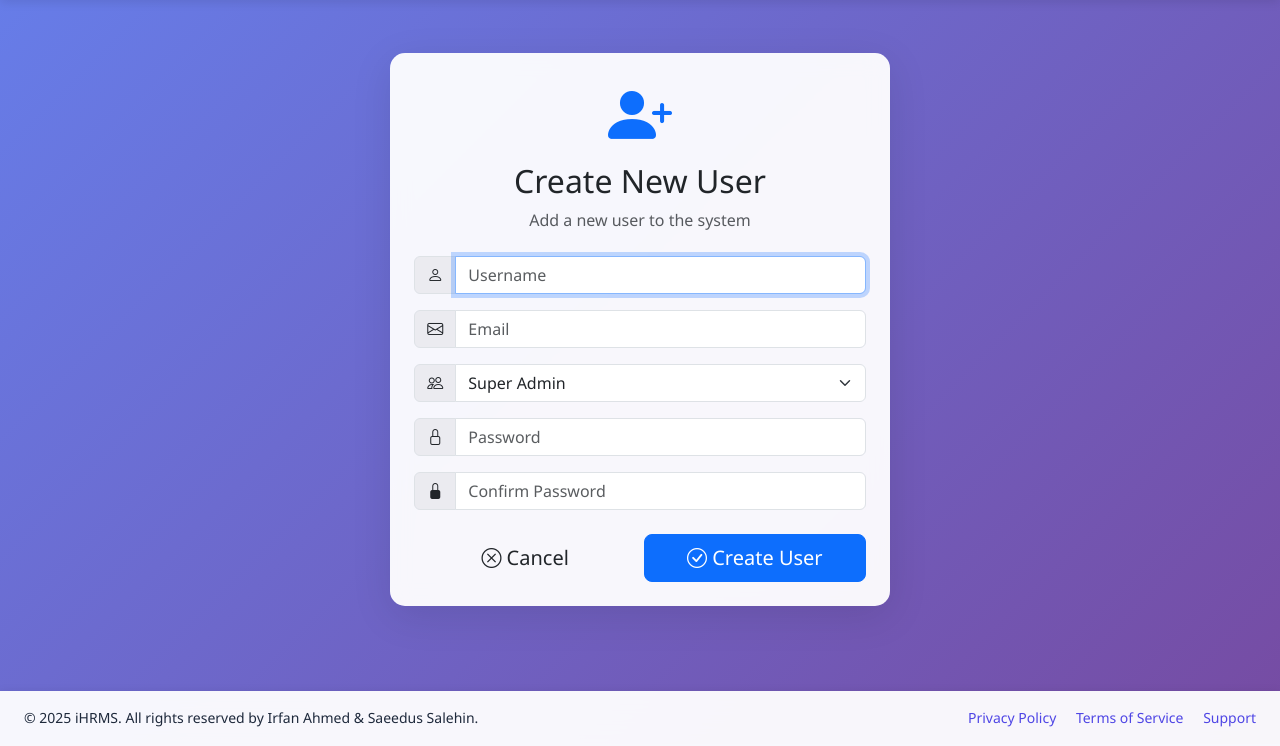
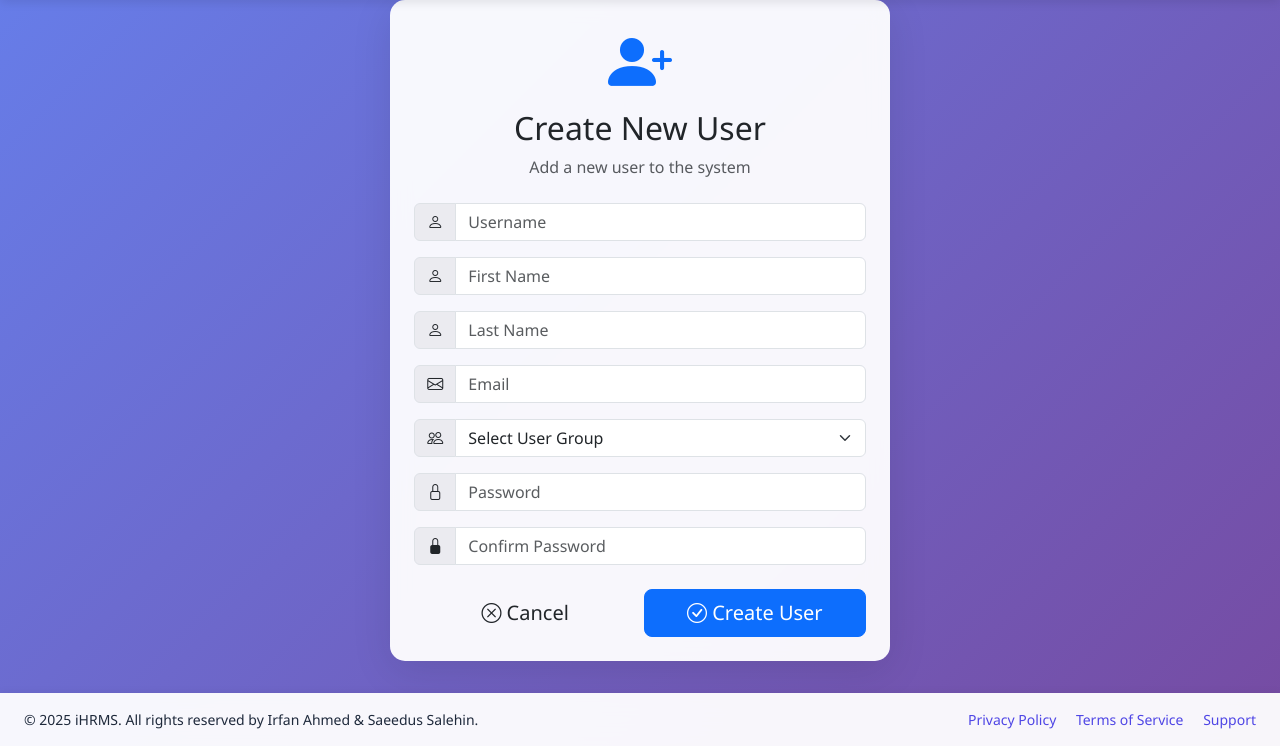
Before and after one commit to myself-Irfan/hrms, a Django app: page /create_user/ in a window 1280 px wide. Shown: the part 56-802 px from the top of the page. Run offline with Django 5.2, Linux system fonts and the light colour scheme; the visitor is signed in with stand-in values (Sample User, id 1); parts of the project's set-up code (start-up, migrations or seed data) failed here and were passed over; some libraries are stand-ins or nearby versions.

Commit message:
basic account creation - WIP

```diff
--- a/accounts/apps.py
+++ b/accounts/apps.py
@@ -1,4 +1,5 @@
 from django.apps import AppConfig
 
 class AccountsConfig(AppConfig):
+    default_auto_field = 'django.db.models.BigAutoField'
     name = 'accounts'
--- a/accounts/forms.py
+++ /dev/null
@@ -1,67 +0,0 @@
-from django import forms
-from django.contrib.auth.forms import AuthenticationForm, UserCreationForm
-from django.contrib.auth.models import User, Group
-from accounts.enums import UserGroup
-
-
-class LoginForm(AuthenticationForm):
-    def __init__(self, *args, **kwargs):
-        super().__init__(*args, **kwargs)
-        for field in self.fields.values():
-            field.widget.attrs.update({
-                "class": "form-control",
-                "placeholder": field.label
-            })
-
-
-class CreateUserForm(UserCreationForm):
-    email = forms.EmailField(required=False, help_text='Optional')
-    user_group = forms.ChoiceField(
-        choices=UserGroup.choices,
-        required=True,
-        label='User Group',
-        help_text='Select the group for this user'
-    )
-
-    class Meta:
-        model = User
-        fields = ('username', 'email', 'password1', 'password2', 'user_group')
-
-    def __init__(self, *args, **kwargs):
-        super().__init__(*args, **kwargs)
-
-        self.fields['username'].widget.attrs.update({
-            'placeholder': 'Username'
-        })
-        self.fields['email'].widget.attrs.update({
-            'placeholder': 'Email'
-        })
-        self.fields['user_group'].widget.attrs.update({
-            'placeholder': 'Select User Group'
-        })
-        self.fields['password1'].widget.attrs.update({
-            'placeholder': 'Password'
-        })
-        self.fields['password2'].widget.attrs.update({
-            'placeholder': 'Confirm Password'
-        })
-
-        self._ensure_groups_exist()
-
-    @staticmethod
-    def _ensure_groups_exist():
-        """Create groups if they don't exist"""
-        for group_value, group_label in UserGroup.choices:
-            Group.objects.get_or_create(name=group_value)
-
-    def save(self, commit=True):
-        user = super().save(commit=False)
-        user.email = self.cleaned_data.get('email', '')
-
-        if commit:
-            user.save()
-            group_name = self.cleaned_data['user_group']
-            group, created = Group.objects.get_or_create(name=group_name)
-            user.groups.add(group)
-
-        return user
--- /dev/null
+++ b/accounts/forms/create_user_form.py
@@ -0,0 +1,61 @@
+from django import forms
+from django.contrib.auth.models import User
+from django.core.exceptions import ValidationError
+from accounts.create_user_service import UserCreateService
+from accounts.enums import UserGroup
+
+
+class CreateUserForm(forms.Form):
+    username = forms.CharField(label="Username", required=True)
+    first_name = forms.CharField(label="First Name", required=False)
+    last_name = forms.CharField(label="Last Name", required=False)
+    email = forms.EmailField(label="Email", required=False)
+    password1 = forms.CharField(label="Password", widget=forms.PasswordInput)
+    password2 = forms.CharField(label="Confirm Password", widget=forms.PasswordInput)
+    user_group = forms.ChoiceField(label="User Group", required=True)
+    license_count = forms.IntegerField(label="License Count", required=False, min_value=1)
+
+    def __init__(self, *args, **kwargs):
+        self.current_user = kwargs.pop('current_user', None)
+        super().__init__(*args, **kwargs)
+
+        UserCreateService.ensure_groups_exist()
+        self.allowed_groups = UserCreateService.get_allowed_groups(self.current_user)
+        self.fields['user_group'].choices = [
+            ("", "Select User Group"),
+            *[(g.value, g.label) for g in self.allowed_groups]
+        ]
+
+        # Dynamic placeholders
+        for field_name, field in self.fields.items():
+            placeholder = f"Select {field.label}" if isinstance(field, forms.ChoiceField) else field.label
+            field.widget.attrs.update({'placeholder': placeholder})
+
+    def clean_user_group(self):
+        group_name = self.cleaned_data['user_group']
+        if not group_name:
+            raise ValidationError("Please select a user group.")
+        if group_name not in self.allowed_groups:
+            raise ValidationError("You cannot assign this group.")
+        return group_name
+
+    def clean_license_count(self):
+        group_name = (self.cleaned_data.get('user_group') or "").lower()
+        license_count = self.cleaned_data.get('license_count')
+
+        if group_name in [UserGroup.CLIENT_ADMIN.value, UserGroup.RESELLER_ADMIN.value] and not license_count:
+            raise ValidationError("License count is required for this user group.")
+
+        return license_count
+
+    def clean_email(self):
+        email = self.cleaned_data.get('email')
+        if email and User.objects.filter(email=email).exists():
+            raise ValidationError("This email is already in use.")
+        return email
+
+    def clean(self):
+        cleaned_data = super().clean()
+        if cleaned_data.get('password1') != cleaned_data.get('password2'):
+            raise ValidationError("Passwords do not match.")
+        return cleaned_data
--- /dev/null
+++ b/accounts/mixins.py
@@ -0,0 +1,33 @@
+from django.contrib.auth.mixins import UserPassesTestMixin
+from django.contrib import messages
+from django.shortcuts import redirect
+from django.urls import reverse_lazy
+from accounts.enums import UserGroup
+
+
+class CanCreateUserMixin(UserPassesTestMixin):
+    def test_func(self):
+        user = self.request.user
+        if not user.is_authenticated:
+            return False
+
+        if user.is_superuser:
+            return True
+
+        user_group = user.groups.first()
+        if not user_group:
+            return False
+
+        allowed_groups = [
+            UserGroup.SUPER_ADMIN,
+            UserGroup.RESELLER_ADMIN,
+            UserGroup.CLIENT_ADMIN
+        ]
+        return user_group.name in allowed_groups
+
+    def handle_no_permission(self):
+        messages.error(
+            self.request,
+            "You don't have permission to create users."
+        )
+        return redirect(reverse_lazy('home'))
--- a/accounts/views.py
+++ b/accounts/views.py
@@ -1,10 +1,13 @@
 from django.contrib.auth.mixins import LoginRequiredMixin
 from django.contrib import messages
 from django.urls import reverse_lazy
-from django.views.generic import CreateView, TemplateView
+from django.views.generic import TemplateView, FormView
 from django.contrib.auth.views import LoginView
 
-from accounts.forms import LoginForm, CreateUserForm
+from accounts.create_user_service import UserCreateService
+from accounts.forms.sign_in_form import LoginForm
+from accounts.forms.create_user_form import CreateUserForm
+from accounts.mixins import CanCreateUserMixin
 
 
 class SignInView(LoginView):
@@ -20,20 +23,34 @@ class HomeView(LoginRequiredMixin, TemplateView):
     login_url = reverse_lazy(SignInView.view_name)
 
 
-class CreateUserView(LoginRequiredMixin, CreateView):
+class CreateUserView(LoginRequiredMixin, CanCreateUserMixin, FormView):
     view_name = 'create_user'
+
     template_name = 'accounts/create_user.html'
     form_class = CreateUserForm
     success_url = reverse_lazy(HomeView.view_name)
     login_url = reverse_lazy(SignInView.view_name)
 
+    def get_form_kwargs(self):
+        kwargs = super().get_form_kwargs()
+        kwargs['current_user'] = self.request.user
+        return kwargs
+
     def form_valid(self, form):
-        response = super().form_valid(form)
-        user = form.instance
-        group_name = user.groups.first().name if user.groups.exists() else "No Group"
-
-        messages.success(self.request, f"Account created for {user.username} in group {group_name}!")
-        return response
-
-    def form_invalid(self, form):
-        return super().form_invalid(form)
+        data = form.cleaned_data
+        try:
+            user = UserCreateService.create_user(
+                username=data['username'],
+                password=data['password1'],
+                email=data.get('email', ''),
+                created_by=self.request.user,
+                first_name=data.get('first_name', ''),
+                last_name=data.get('last_name', ''),
+                group_name=data['user_group'],
+                license_count = data.get('license_count')
+            )
+            messages.success(self.request, f"Account created for {user.username} in group {data['user_group']}!")
+        except PermissionError as e:
+            form.add_error('user_group', str(e))
+            return self.form_invalid(form)
+        return super().form_valid(form)
--- a/hrms_project/models.py
+++ b/hrms_project/models.py
@@ -1,5 +1,6 @@
 from django.db import models
 from django.conf import settings
+
 
 class BaseModel(models.Model):
     created_at = models.DateTimeField(auto_now_add=True)
--- a/hrms_project/settings.py
+++ b/hrms_project/settings.py
@@ -36,7 +36,7 @@ INSTALLED_APPS = [
     'widget_tweaks',
 
     # Local apps
-    'accounts',
+    'accounts.apps.AccountsConfig',
 ]
 
 MIDDLEWARE = [
@@ -108,6 +108,7 @@ STATIC_URL = 'static/'
 STATICFILES_DIRS = [
     BASE_DIR / 'static',
 ]
+STATIC_ROOT = BASE_DIR / 'staticfiles'
 DEFAULT_AUTO_FIELD = 'django.db.models.BigAutoField'
 
 # REST Framework
--- a/static/css/base.css
+++ b/static/css/base.css
@@ -67,6 +67,7 @@ body {
 
 /* Alerts */
 .alert {
+    background: rgba(255, 255, 255, 0.95);
     border-radius: 10px;
     border: none;
 }
--- /dev/null
+++ b/static/js/create_user.js
@@ -0,0 +1,19 @@
+document.addEventListener("DOMContentLoaded", function () {
+    const groupSelect = document.getElementById("id_user_group");
+    const licenseField = document.getElementById("license-count-field");
+
+    function updateVisibility() {
+        const value = groupSelect.value;
+
+        if (value === "ClientAdmin" || value === "ResellerAdmin") {
+            licenseField.classList.remove("d-none");
+        } else {
+            licenseField.classList.add("d-none");
+            const input = licenseField.querySelector("input");
+            if (input) input.value = "";
+        }
+    }
+
+    groupSelect.addEventListener("change", updateVisibility);
+    updateVisibility();
+});
--- a/templates/accounts/create_user.html
+++ b/templates/accounts/create_user.html
@@ -37,6 +37,24 @@
                     <div class="text-danger small mb-2">{{ form.username.errors }}</div>
                 {% endif %}
 
+                <!-- First Name -->
+                <div class="mb-3 input-group">
+                    <span class="input-group-text"><i class="bi bi-person"></i></span>
+                    {{ form.first_name|add_class:"form-control" }}
+                </div>
+                {% if form.first_name.errors %}
+                    <div class="text-danger small mb-2">{{ form.first_name.errors }}</div>
+                {% endif %}
+
+                <!-- Last Name -->
+                <div class="mb-3 input-group">
+                    <span class="input-group-text"><i class="bi bi-person"></i></span>
+                    {{ form.last_name|add_class:"form-control" }}
+                </div>
+                {% if form.last_name.errors %}
+                    <div class="text-danger small mb-2">{{ form.last_name.errors }}</div>
+                {% endif %}
+
                 <!-- Email -->
                 <div class="mb-3 input-group">
                     <span class="input-group-text"><i class="bi bi-envelope"></i></span>
@@ -53,6 +71,15 @@
                 </div>
                 {% if form.user_group.errors %}
                     <div class="text-danger small mb-2">{{ form.user_group.errors }}</div>
+                {% endif %}
+
+                <!-- License Count -->
+                <div id="license-count-field" class="mb-3 input-group d-none">
+                    <span class="input-group-text"><i class="bi bi-hash"></i></span>
+                    {{ form.license_count|add_class:"form-control" }}
+                </div>
+                {% if form.license_count.errors %}
+                    <div class="text-danger small mb-2">{{ form.license_count.errors }}</div>
                 {% endif %}
 
                 <!-- Password -->
@@ -96,3 +123,8 @@
     </div>
 </div>
 {% endblock %}
+
+{% block extra_js %}
+{% load static %}
+<script src="{% static 'js/create_user.js' %}"></script>
+{% endblock %}
```
Also changed, not shown: accounts/create_user_service.py (added, +52 -0 lines), accounts/forms/sign_in_form.py (added, +11 -0 lines), accounts/models.py (added, +12 -0 lines), accounts/__init__.py (added), accounts/migrations/0001_initial.py (added), accounts/migrations/__init__.py (added), 2 other files.
